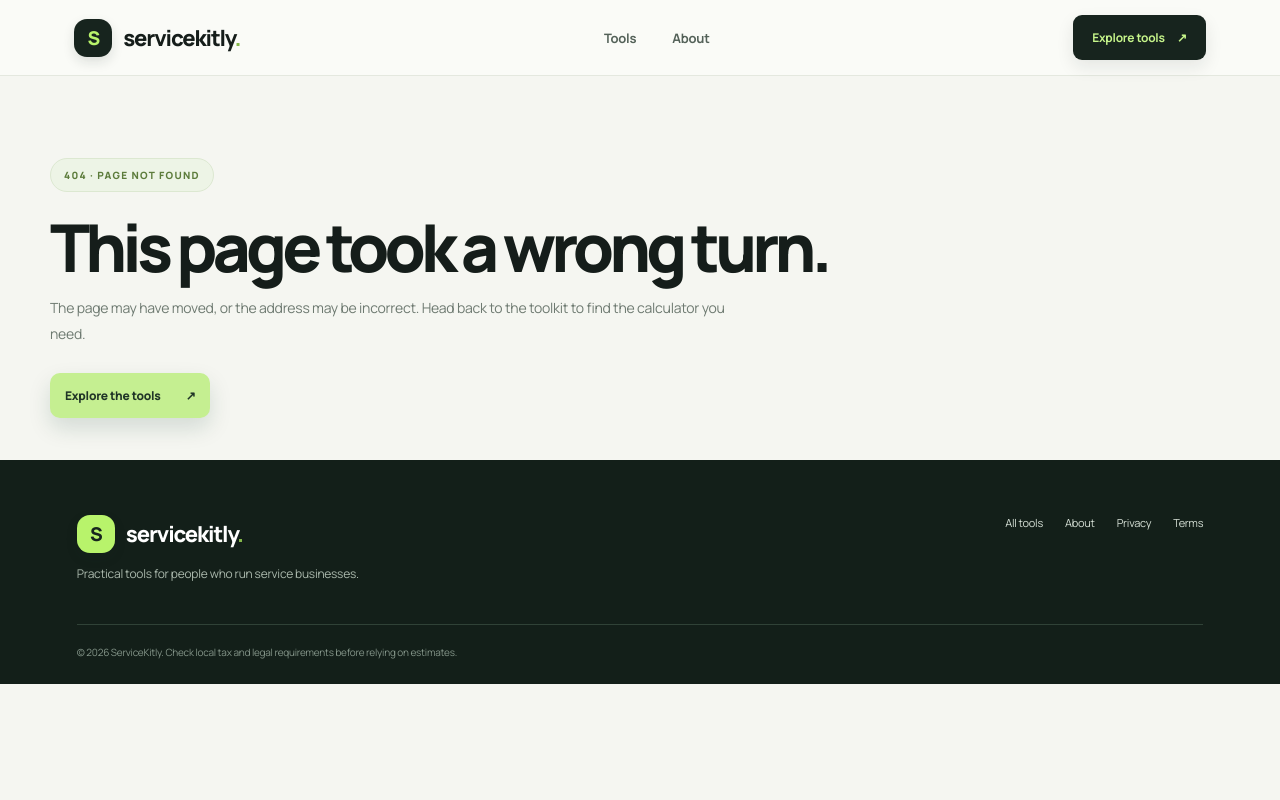
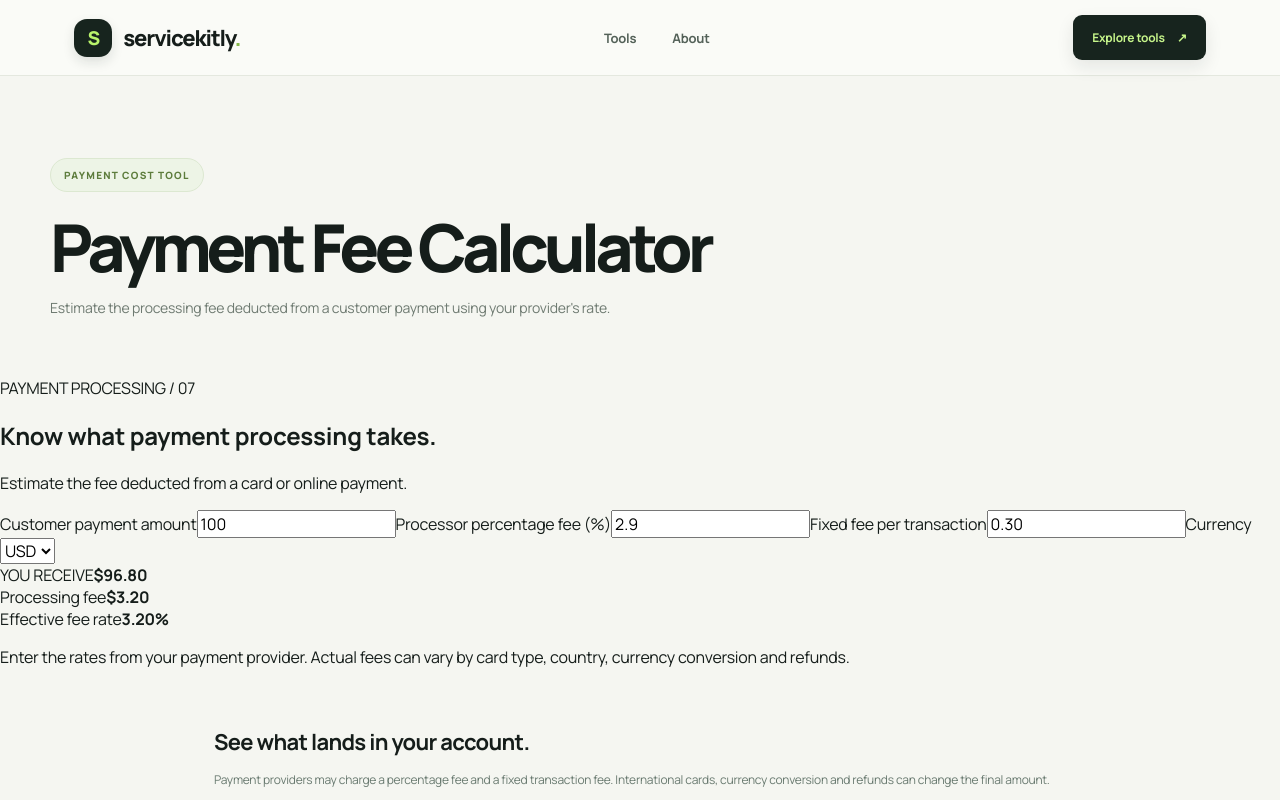
Before and after one commit to ya6331856-cpu/business-growth-toolkit, a Next.js app: page /tools/payment-fee-calculator in a window 1280 px wide. Before the commit this address had no page. Shown: the top 800 px of the page. Built offline with nearby package versions, Linux system fonts and the light colour scheme.

Commit message:
Add Payment Fee Calculator page

```diff
--- /dev/null
+++ b/app/tools/payment-fee-calculator/page.tsx
@@ -0,0 +1,4 @@
+import type { Metadata } from "next";
+import { PaymentFeeCalculator } from "@/components/ToolSuite";
+export const metadata: Metadata = { title: "Payment Fee Calculator for Service Businesses", description: "Estimate card and online payment processing fees, net payout and effective fee rate. Free payment fee calculator.", alternates: { canonical: "/tools/payment-fee-calculator/" } };
+export default function Page(){return <><section className="page-hero"><span className="eyebrow">PAYMENT COST TOOL</span><h1>Payment Fee Calculator</h1><p>Estimate the processing fee deducted from a customer payment using your provider's rate.</p></section><PaymentFeeCalculator/><section className="content-section"><h2>See what lands in your account.</h2><p>Payment providers may charge a percentage fee and a fixed transaction fee. International cards, currency conversion and refunds can change the final amount.</p><h2>How the calculation or tool works</h2><p>Estimated fee = payment amount × percentage fee + fixed transaction fee.</p><h2>Frequently asked questions</h2><div className="faq"><h3>Are the results guaranteed?</h3><p>No. Results are estimates based on the values and assumptions you enter. Review them against your actual costs, contracts and local requirements.</p></div><div className="faq"><h3>Can I use this for my service business?</h3><p>Yes. The tool is designed for independent professionals and service businesses. Adapt the inputs to your own work, pricing and location.</p></div><div className="faq"><h3>Do I need to create an account?</h3><p>No account is required for this browser-based tool. Review or copy any result you need to keep before leaving the page.</p></div></section></>}
```
